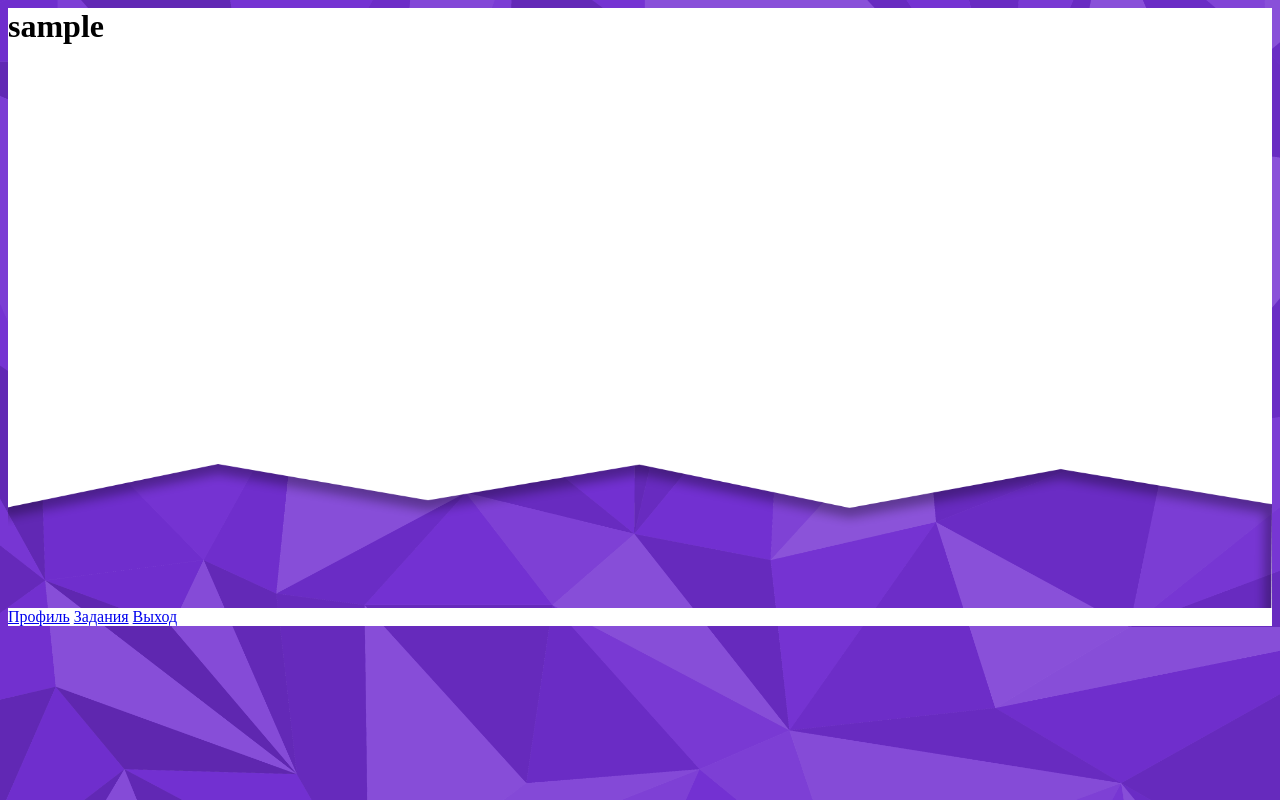
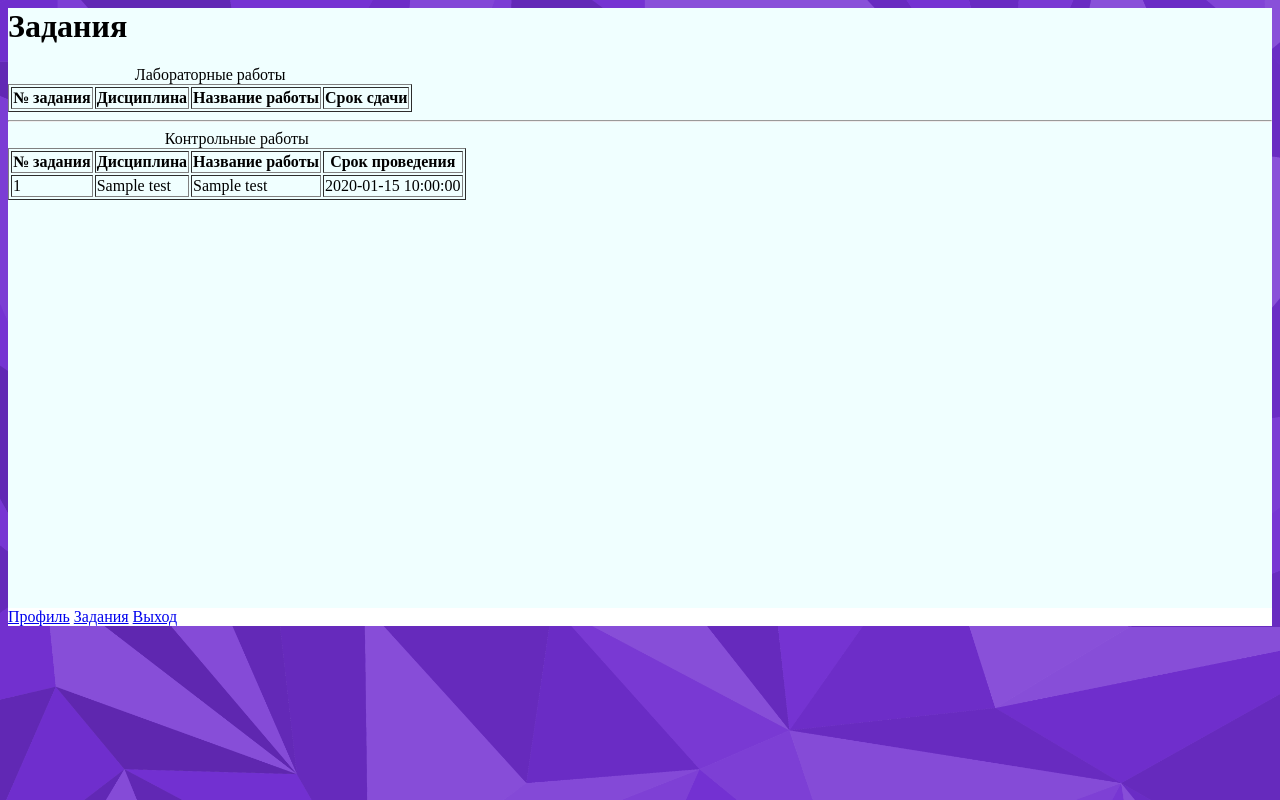
Before and after one commit to Sanders25/uds, a Flask app: page /student_tasks in a window 1280 px wide. Run offline with Flask 2, Linux system fonts and the light colour scheme; a user stored in the database is signed in; tables that the repository leaves empty hold one stand-in row (values such as "Sample post"); lists and menus that the app fills with data are empty.

Commit message:
Added student profile and tasks tables

```diff
--- a/app/routes.py
+++ b/app/routes.py
@@ -1,11 +1,11 @@
 # -*- coding: utf-8 -*-
+from re import S
 from flask import render_template, flash, redirect, url_for, request
 from app import app, db
 from app.forms import LoginForm, RegisterForm
 from flask_login import current_user, login_user, logout_user, login_required
-from app.models import User
+from app.models import LabworkDeadline, User, Student, Subject, Labwork, Test, AssignedClass, LabworkDeadline, TestDeadline
 from werkzeug.urls import url_parse
-import sys
 
 @app.route('/')
 @app.route('/index')
@@ -106,14 +106,29 @@ def staff_manage():
 
 #region studentRoutes
 
-@app.route('/student_profile/')
+@app.route('/student_profile')
 @login_required
 def student_profile():
-    return render_template('student/student_profile.html', title="Профиль")
+    user = User.query.filter_by(login=current_user.login).first()
+    student = Student.query.filter(Student.userId == user.id).first()
+    return render_template('student/student_profile.html', title="Профиль", group=student.edgroup, student=student, user=user, id=student.id, name=student.name)
 
 @app.route('/student_tasks')
 @login_required
 def student_tasks():
-    return render_template('student/student_tasks.html', title="Задания")
+    user = User.query.filter_by(login=current_user.login).first()
+    student = Student.query.filter(Student.userId == user.id).first()
+
+    #subq = db.session.query(LabworkDeadline.id, LabworkDeadline.edgroup, LabworkDeadline.deadline, LabworkDeadline.subject).filter(LabworkDeadline.edgroup == student.edgroup).distinct().all()
+    subq = db.session.query(LabworkDeadline.id, LabworkDeadline.edgroup, LabworkDeadline.deadline, LabworkDeadline.subject).filter(LabworkDeadline.edgroup == student.edgroup).subquery('subq')
+    labworks = db.session.query(subq, Labwork.name).join(Labwork).all()
+
+    #for i in subq:
+    #    print(i)
+
+    subq = db.session.query(TestDeadline.id, TestDeadline.edgroup, TestDeadline.deadline).filter(TestDeadline.edgroup == student.edgroup).distinct().subquery('subq')
+    tests = db.session.query(subq, Test.name, Test.subject).join(Test).all()
+
+    return render_template('student/student_tasks.html', title="Задания", labworks=labworks, tests=tests)
 
 #endregion
--- a/app/static/styles.css
+++ b/app/static/styles.css
@@ -6,7 +6,8 @@
 }
 
 .foreground {
-    background-image: url("img/bgWhite.png");
+    /*background-image: url("img/bgWhite.png");*/
+    background-color: azure;
     background-size:     cover;
     background-repeat:   no-repeat;
     background-position: center center;
--- a/app/templates/bases/studentBase.html
+++ b/app/templates/bases/studentBase.html
@@ -8,7 +8,7 @@
 
     <body class="background">
         <div class="foreground">
-            <h1> {{ current_user.login }}</h1>
+           <!-- <h1> Пользователь <i><u>{{ current_user.login }}</u></i></h1>-->
             {% block content %}
             {% endblock %}
         </div>
--- a/app/templates/index.html
+++ b/app/templates/index.html
@@ -2,7 +2,4 @@
 
 {% block content %}
     <h1>Hi, {{ current_user.login }}!</h1>
-    {% for post in posts %}
-    <div><p>{{ post.author.username }} says: <b>{{ post.body }}</b></p></div>
-    {% endfor %}
 {% endblock %}
--- a/app/templates/student/student_tasks.html
+++ b/app/templates/student/student_tasks.html
@@ -2,5 +2,37 @@
 
 {% block content %}
 
+<h1>Задания</h1>
+<table border="1">
+    <caption>Лабораторные работы</caption>
+    <th>№ задания</th>
+    <th>Дисциплина</th>
+    <th>Название работы</th>
+    <th>Срок сдачи</th>
+    {% for lab in labworks %}
+    <tr>
+        <td>{{lab.id}}</td>
+        <td>{{lab.subject}}</td>
+        <td>{{lab.name}}</td>
+        <td>{{lab.deadline}}</td>
+    </tr>
+    {% endfor %}
+</table>
+<hr>
+<table border="1">
+    <caption>Контрольные работы</caption>
+    <th>№ задания</th>
+    <th>Дисциплина</th>
+    <th>Название работы</th>
+    <th>Срок проведения</th>
+    {% for test in tests %}
+    <tr>
+        <td>{{test.id}}</td>
+        <td>{{test.subject}}</td>
+        <td>{{test.name}}</td>
+        <td>{{test.deadline}}</td>
+    </tr>
+    {% endfor %}
+</table>
 
 {% endblock %}
```
Also changed, not shown: app/models.py (+12 -2 lines), app/templates/admin/db_admin_main.html (+8 -0 lines), app/templates/student/student_profile.html (+6 -1 lines), migrations/versions/d864f2b5a06b_.py (added, +30 -0 lines), migrations/versions/e2758a2a97a5_.py (added, +30 -0 lines).
